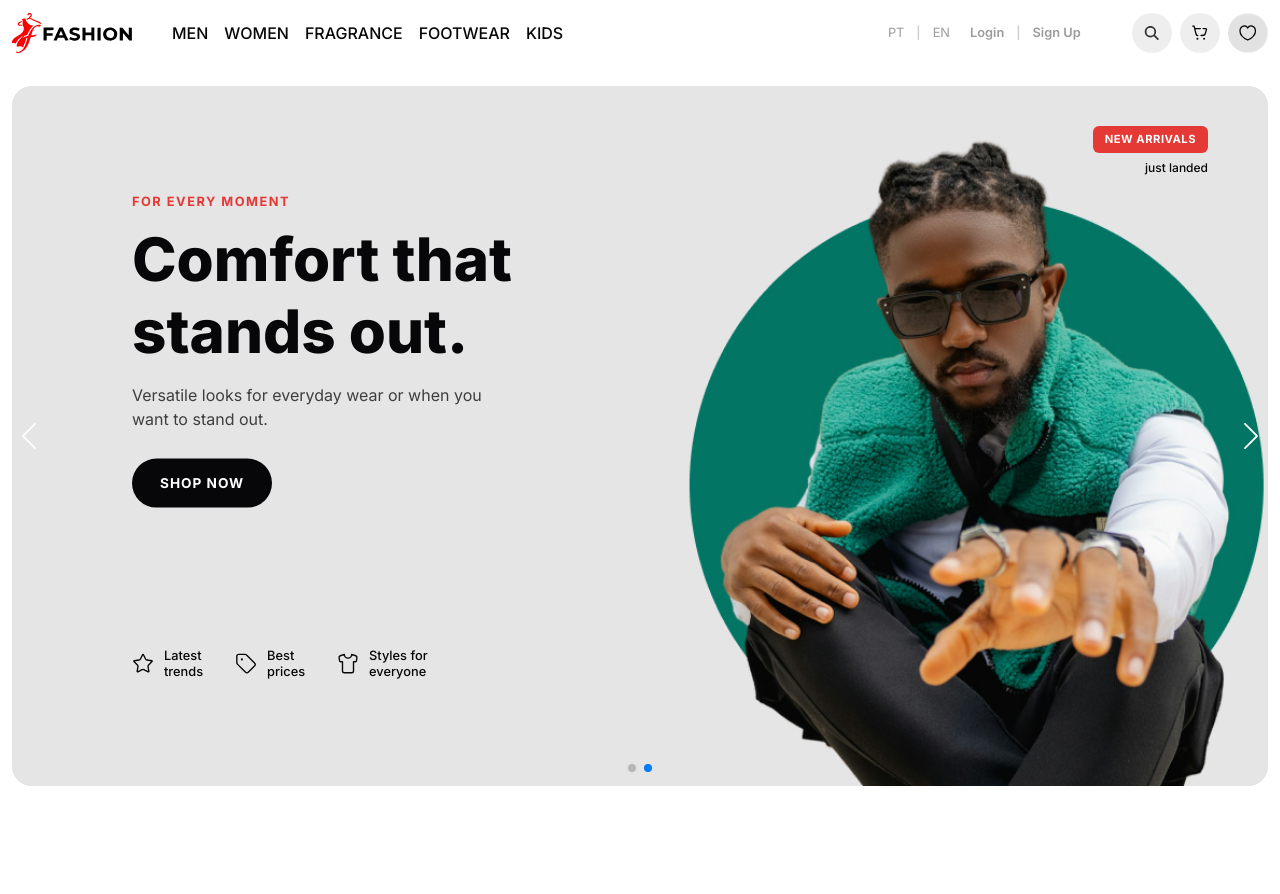
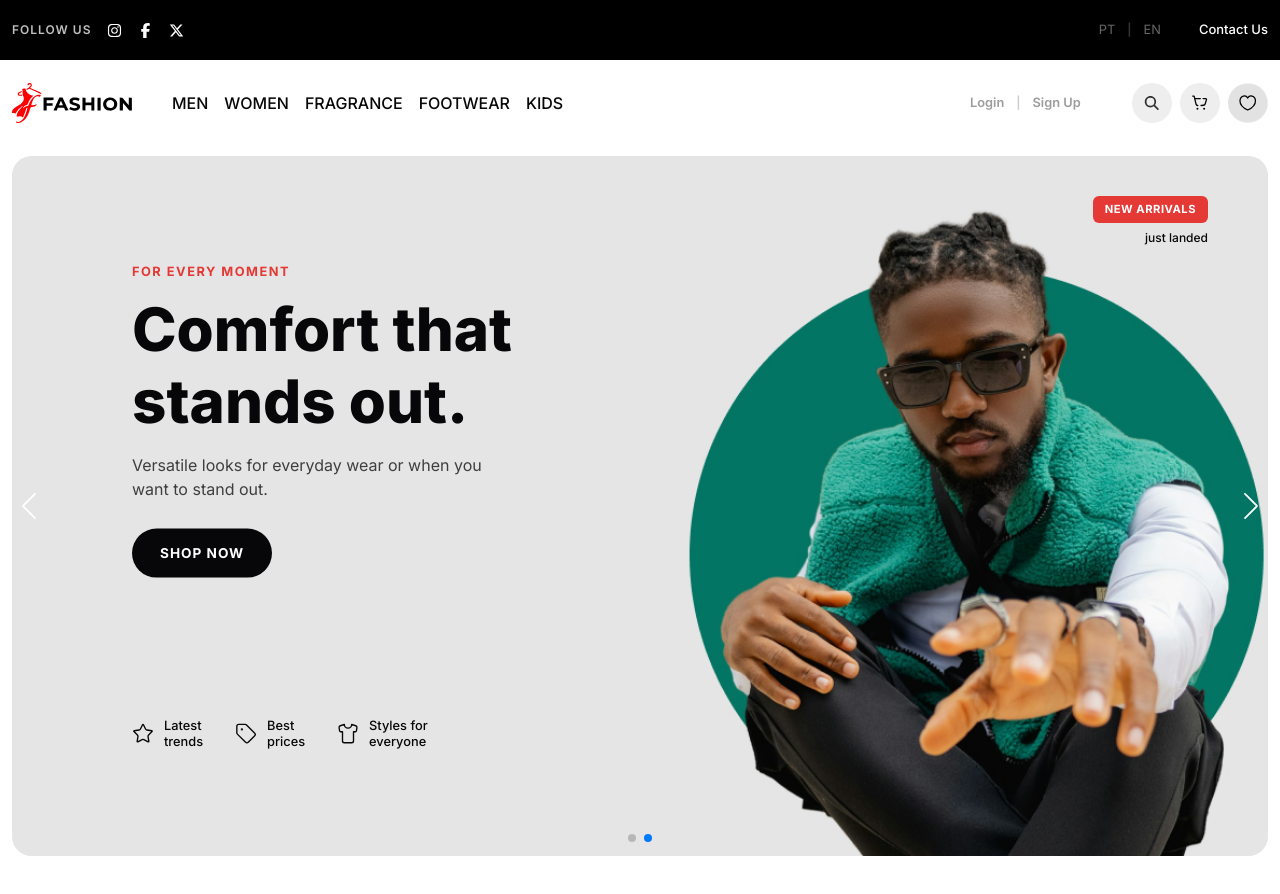
Before and after one commit to WallaceMichael/ecommerce-frontend, a React app: page / in a window 1280 px wide. Before the commit the page ends 826 px from the top, so only its background shows below. Built offline with nearby package versions, Linux system fonts and the light colour scheme; the HTML template or start-up script is replaced by a standard one.

Commit message:
✨ feat: add react-icons for social media links and update top bar with follow and contact sections

```diff
--- a/package.json
+++ b/package.json
@@ -22,6 +22,7 @@
     "react-dom": "^19.2.5",
     "react-hook-form": "^7.74.0",
     "react-i18next": "^17.0.11",
+    "react-icons": "^5.7.0",
     "react-router-dom": "^7.11.0",
     "react-toastify": "^11.1.0",
     "swiper": "^14.0.7",
--- a/src/assets/css/style.scss
+++ b/src/assets/css/style.scss
@@ -6,6 +6,7 @@ $primary-font: "Inter", sans-serif;
 $primary-white: #fff;
 $primary-color: #43c3d1;
 $primary-black: #070709;
+$primary-red: #FF0000;
 $secondary-color: #0284ff;
 $tertiary-color: #2f4858;
 $transparent: rgba(0, 0, 0, 0);
@@ -524,13 +525,13 @@ header {
   button {
     background: none;
     border: none;
-    color: rgba($primary-black, 0.4);
+    color: rgba($primary-white, 0.4);
     cursor: pointer;
     padding: 4px 6px;
     transition: color 0.2s ease;
 
     &:hover {
-      color: $primary-black;
+      color: $primary-white;
     }
 
     &.active {
@@ -540,7 +541,7 @@ header {
 }
 
 .language-divider {
-  color: rgba($primary-black, 0.2);
+  color: rgba($primary-white, 0.2);
   font-size: 0.75rem;
 }
 
@@ -568,3 +569,41 @@ header {
   color: rgba($primary-black, 0.2);
   font-size: 0.75rem;
 }
+
+.top-bar {
+  height: 60px;
+  background: #000;
+  color: #fff;
+  font-size: 14px;
+  margin-bottom: 10px;
+}
+
+.top-bar-left span {
+  color: rgba(255, 255, 255, 0.75);
+  letter-spacing: 1px;
+  font-size: 12px;
+  font-weight: 600;
+}
+
+.top-bar-left a,
+.contact-link {
+  color: #fff;
+  text-decoration: none;
+  transition: 0.3s ease;
+}
+
+.top-bar-left a {
+  display: flex;
+  align-items: center;
+  justify-content: center;
+  font-size: 15px;
+}
+
+.top-bar-left a:hover,
+.contact-link:hover {
+  opacity: 0.7;
+}
+
+.top-bar-right {
+  font-size: 13px;
+}
--- a/src/components/layouts/Header.jsx
+++ b/src/components/layouts/Header.jsx
@@ -7,6 +7,8 @@ import DesktopIcons from "./DesktopIcons";
 import SearchBox from "./SearchBox";
 import LanguageSwitcher from "./LanguageSwitcher";
 import LoginCadastro from "./LoginCadastro";
+import { FaInstagram, FaFacebookF, FaXTwitter } from "react-icons/fa6";
+
 
 const NAV_LINKS = [
   { key: "men", href: "#men" },
@@ -21,6 +23,37 @@ const Header = () => {
 
   return (
     <header>
+      <div className="top-bar">
+        <div className="container d-flex justify-content-between align-items-center h-100">
+
+          <div className="top-bar-left d-flex align-items-center gap-3">
+            <span className="small text-uppercase">{t("topbar.follow-us")}</span>
+
+            <a href="#" aria-label="Instagram">
+              <FaInstagram />
+            </a>
+
+            <a href="#" aria-label="Facebook">
+              <FaFacebookF />
+            </a>
+
+            <a href="#" aria-label="Twitter">
+              <FaXTwitter />
+            </a>
+          </div>
+
+          <div className="top-bar-right d-flex align-items-center">
+            <LanguageSwitcher />
+
+            <span className="divider mx-3"></span>
+
+            <a href="#contact" className="contact-link">
+              {t("topbar.contact-us")}
+            </a>
+          </div>
+
+        </div>
+      </div>
       <div className="container">
         <Navbar expand="lg" className="bg-body-tertiary">
           <Navbar.Brand href="#">
@@ -41,7 +74,6 @@ const Header = () => {
             </Nav>
 
             <div className="nav-right d-flex align-items-center gap-2 ms-lg-auto w-lg-auto">
-              <LanguageSwitcher />
               <LoginCadastro />
               <SearchBox />
               <DesktopIcons />
--- a/src/locales/en/translation.json
+++ b/src/locales/en/translation.json
@@ -38,5 +38,10 @@
   "auth": {
     "login": "Login",
     "signup": "Sign Up"
+  },
+  "topbar": {
+    "follow-us": "Follow us",
+    "contact-us": "Contact Us"
   }
+
 }
--- a/src/locales/pt/translation.json
+++ b/src/locales/pt/translation.json
@@ -38,5 +38,10 @@
   "auth": {
     "login": "Entrar",
     "signup": "Cadastre-se"
+  },
+  "topbar": {
+    "follow-us": "Siga-nos",
+    "contact-us": "Contato"
   }
+
 }
```
Also changed, not shown: 1 other file (tests, documents, lock files or other folders).
